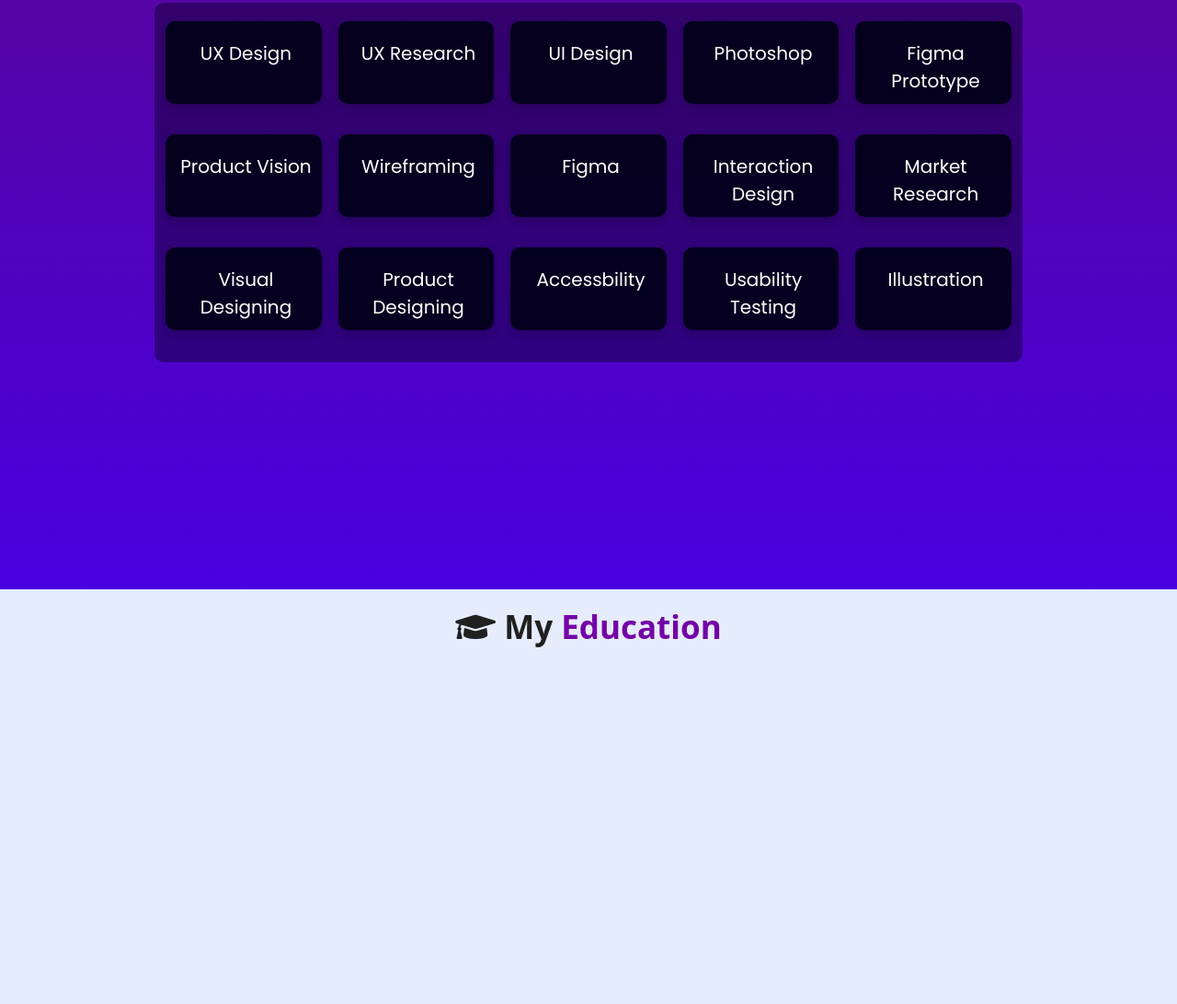
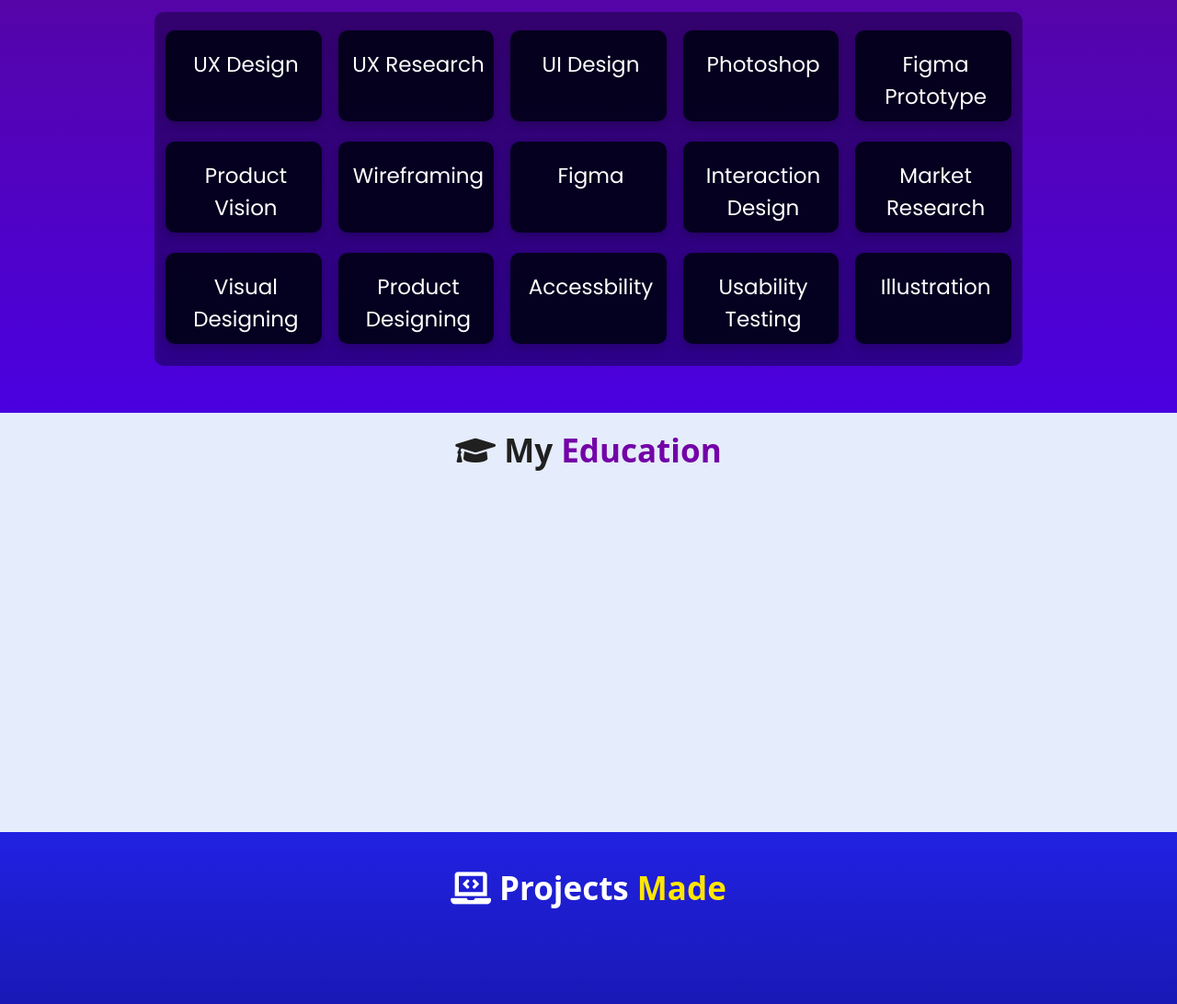
Before and after one commit to SwarnaShikhar/shreya-again, a plain HTML site: page index.html in a window 1280 px wide. Shown: the part 1960-3052 px from the top of the page at 92% size. Drawn offline with nearby package versions, Linux system fonts and the light colour scheme.

Commit message:
padding done

```diff
--- a/assests/css/style.css
+++ b/assests/css/style.css
@@ -456,7 +456,7 @@ header .navbar ul li a:hover{
 
 /* skills section starts */
 .skills {
-  min-height: 90vh;
+  min-height: 66vh;
   background: linear-gradient(to bottom, #57059e, #4a00e0);
 }
 .skills h2 {
@@ -472,7 +472,7 @@ header .navbar ul li a:hover{
   padding: 2rem;
   width: 90%;
   margin: auto;
-  margin-top: 2rem;
+  margin-top: 3rem;
 }
 .skills .container .row {
   display: grid;
@@ -481,7 +481,7 @@ header .navbar ul li a:hover{
   gap: 1.8rem;
 }
 .skills .container .bar {
-  margin-bottom: 15px;
+  margin-bottom: 4px;
   padding: 10px;
   border-radius: 1rem;
   box-shadow: 0 4px 10px rgba(0, 0, 0, 0.2);
@@ -503,7 +503,7 @@ header .navbar ul li a:hover{
   font-size: 4rem;
 }
 .skills .container .bar .info span {
-  font-size: 2rem;
+  font-size: 2.3rem;
   font-weight: 500;
   font-family: "Poppins";
   margin-left: 0.5rem;
@@ -532,7 +532,7 @@ header .navbar ul li a:hover{
 /* education section starts */
 .education{
   background: #e5ecfb;
-  min-height: 80vh;
+  min-height: 57vh;
 }
 
 .education .box-container{
@@ -636,19 +636,27 @@ header .navbar ul li a:hover{
 .work{
   /* background: #010124; */
   background: linear-gradient(to bottom, #2121e2, #00002c);
+  min-height: 60vh;
 }
 .work h2{
+  min-height: 0vh;
   color: #fff;
-  padding: 1rem;
+  padding: 2rem;
+  margin: auto;
+
 }
 .work .heading span{
+
   color: rgb(255, 230, 0);
+
+
 }
 .work .box-container{
   display: flex;
   flex-wrap: wrap;
   gap:1.5rem;
   margin: 2rem;
+  min-height: 10vh;
 }
 .work .box-container .box{
   flex:1 1 30rem;
```
Also changed, not shown: index.html (+1 -0 lines).
